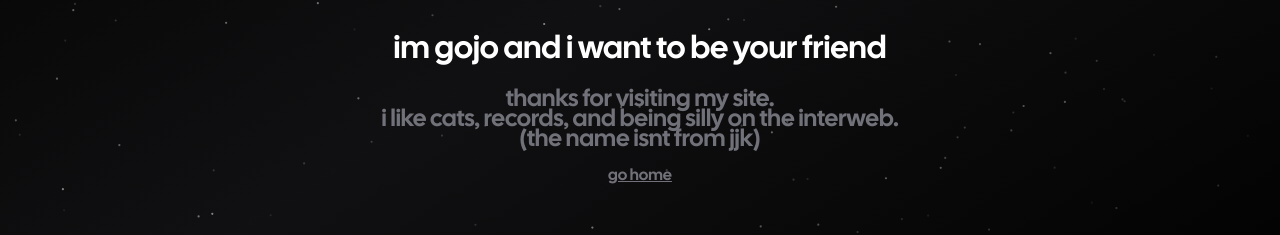
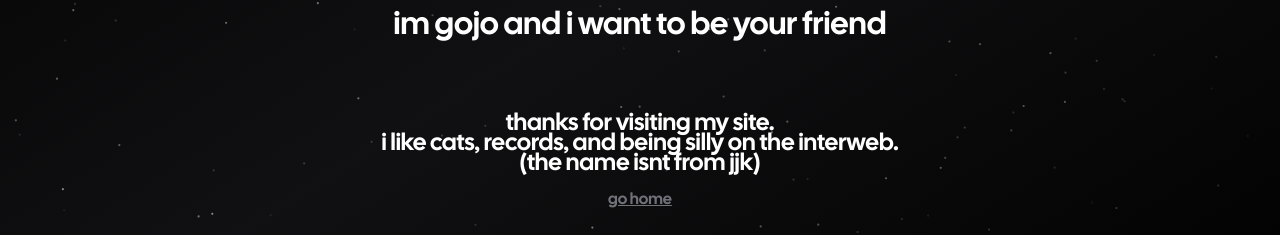
Before and after one commit to 6ojo/website, a Next.js app: page /abt in a window 1280 px wide. Shown: the part 420-655 px from the top of the page. Built offline with nearby package versions, Linux system fonts and the light colour scheme; no server answers; what tailwindcss-debug-screens would draw is missing.

Commit message:
can i make it not grey

```diff
--- a/app/abt/page.tsx
+++ b/app/abt/page.tsx
@@ -17,7 +17,7 @@ export default function Home() {
         <div className="content my-16 text-center font-display ">
           <h1 className="title "> im gojo and i want to be your friend</h1>
 
-          <h2 className="subtitle text-sm text-zinc-500 ">
+          <h2 className="subtitle text-sm my-16 ">
             thanks for visiting my site. <br /> i like cats, records, and being silly on the interweb. <br /> (the name isnt from jjk)
           </h2>
 
```
